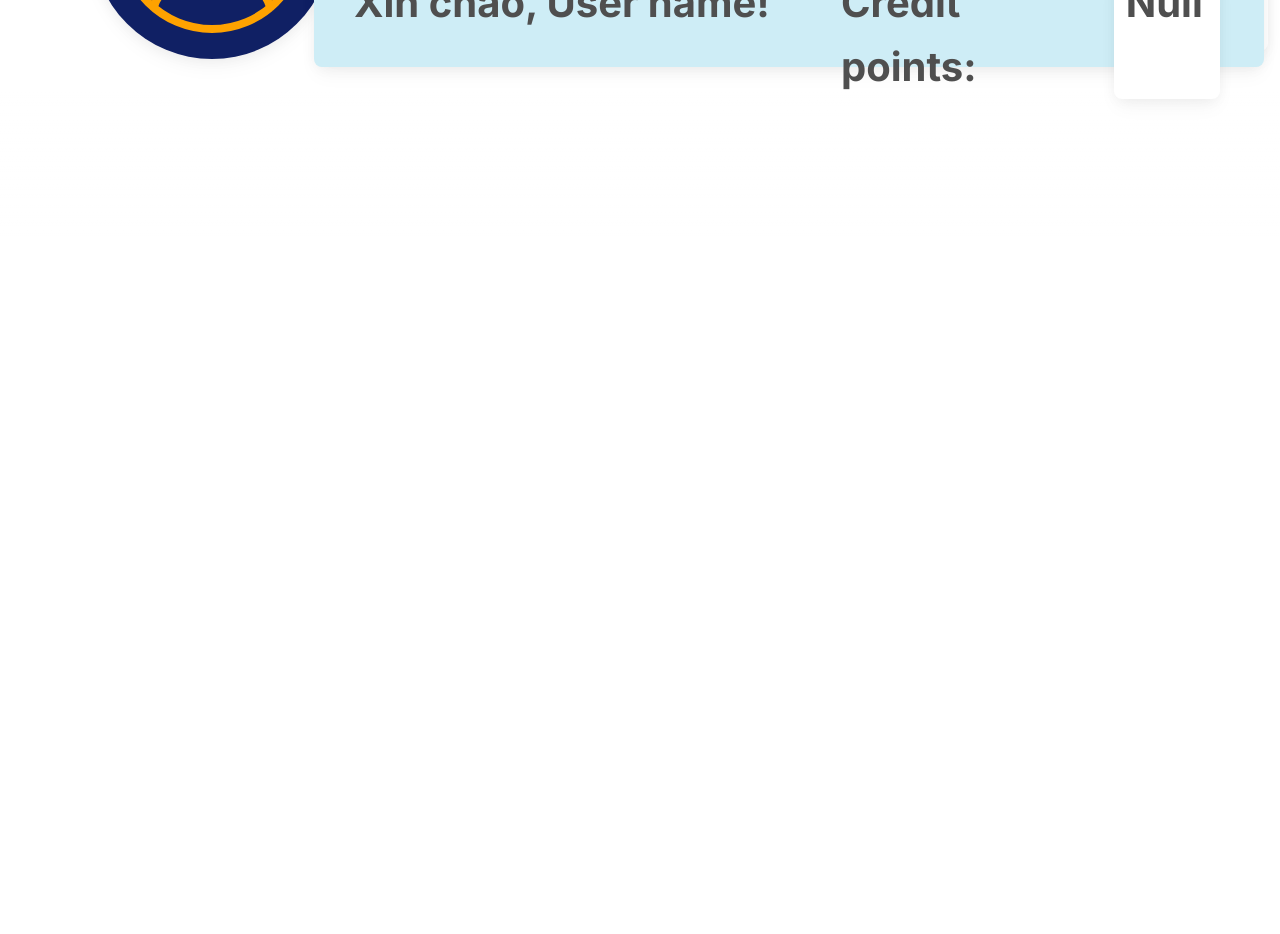
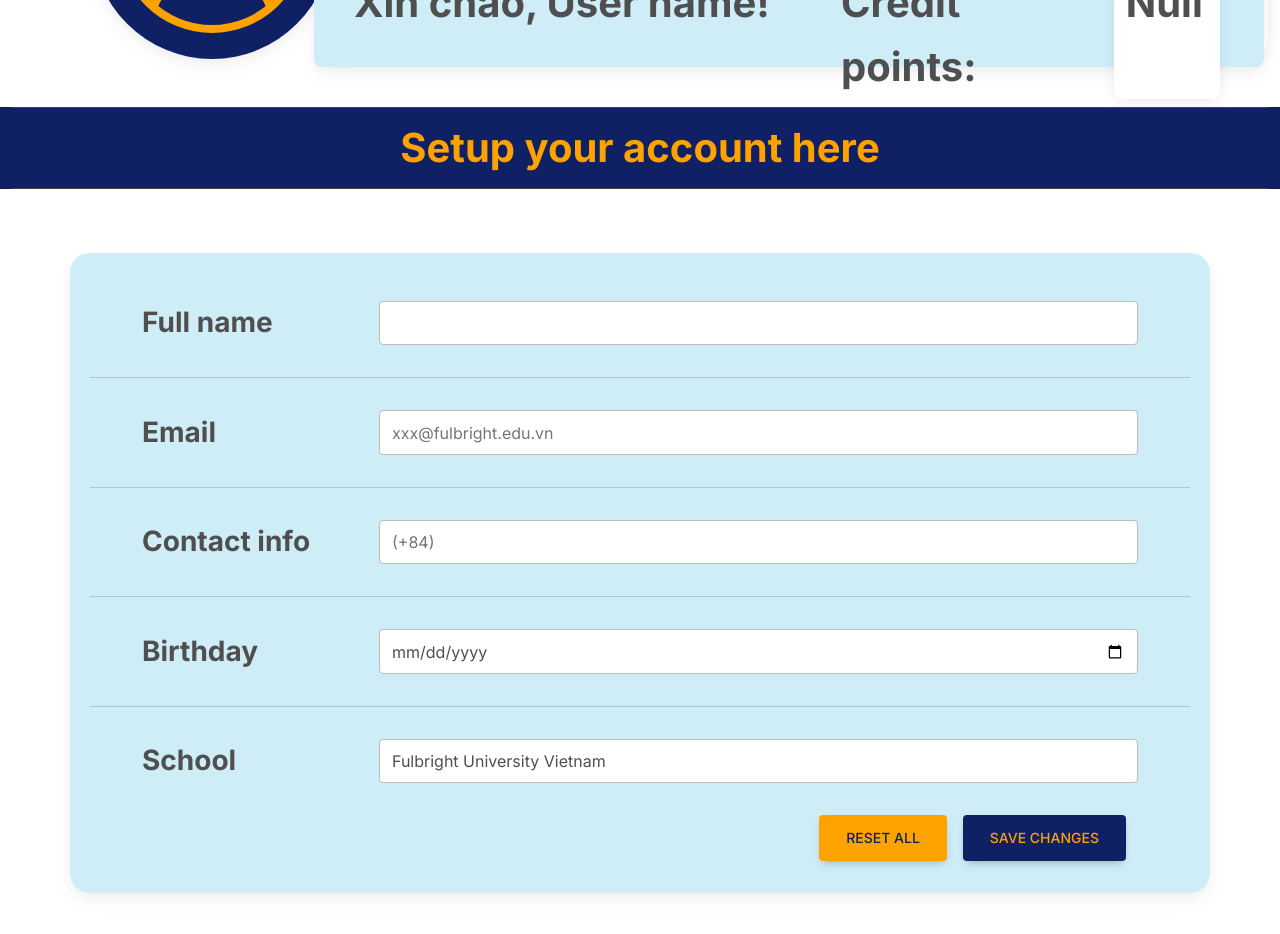
Before and after one commit to FulbrightOneSurvey/OneSurvey-Server, a Next.js app in the folder main-server/: page /account in a window 1280 px wide. Shown: the part 560-1494 px from the top of the page. Before the commit the page ends 800 px from the top, so only its background shows below. Built offline with nearby package versions, Linux system fonts and the light colour scheme.

Commit message:
add account setup page

```diff
--- a/main-server/app/account/page.tsx
+++ b/main-server/app/account/page.tsx
@@ -5,7 +5,7 @@ import {
     MDBBtn,
     MDBContainer,
     MDBCard, MDBCardBody,
-    MDBDropdown, MDBDropdownMenu, MDBDropdownToggle, MDBDropdownItem
+    MDBDropdown, MDBDropdownMenu, MDBDropdownToggle, MDBDropdownItem,
 
 } from 'mdb-react-ui-kit';
 
@@ -111,6 +111,85 @@ export default function AccountPage() {
                 </div>
 
             </div>
+            {/* Account info */}
+
+            <div className='container-fluid' style={{ backgroundColor: '#102064', position: 'relative', color: '#FEA200'}}>
+                <hr className="mx"></hr>
+                <h2 className='d-flex justify-content-center fs-1 fw-bold'>Setup your account here</h2>
+                <hr className="mx"></hr>
+            </div>
+
+            <div className="container py-5 h-100">
+                <div className='row d-flex justify-content-center align-items-center h-100'>
+                    <div className='card' style={{backgroundColor: '#CEEDF6', borderRadius: '20px'}}>
+                        <div className='card-body'>
+                            <div className='row align-items-center pt-4 pb-3'>
+                                <div className='col-md-3 ps-5'>
+                                    <h6 className="mb-0 fs-3 fw-bold">Full name</h6>
+                                </div>
+                                <div className="col-md-9 pe-5">
+                                    <input type="text" className="form-control form-control-lg" />
+                                </div>
+                            </div>
+                            <hr className="mx-n3"></hr>
+
+                            <div className='row align-items-center py-3'>
+                                <div className='col-md-3 ps-5'>
+                                    <h6 className="mb-0 fs-3 fw-bold">Email</h6>
+                                </div>
+                                <div className="col-md-9 pe-5">
+                                    <input type="email" className="form-control form-control-lg" placeholder='xxx@fulbright.edu.vn' required/>
+                                </div>
+                            </div>
+                            <hr className="mx-n3"></hr>
+
+                            <div className='row align-items-center py-3'>
+                                <div className='col-md-3 ps-5'>
+                                    <h6 className="mb-0 fs-3 fw-bold">Contact info</h6>
+                                </div>
+                                <div className="col-md-9 pe-5">
+                                    <input type="tel" className="form-control form-control-lg" placeholder='(+84)' pattern="[0-9]{3}-[0-9]{2}-[0-9]{3}"/>
+                                </div>
+                            </div>
+                            <hr className="mx-n3"></hr>
+
+                            <div className='row align-items-center py-3'>
+                                <div className='col-md-3 ps-5'>
+                                    <h6 className="mb-0 fs-3 fw-bold">Birthday</h6>
+                                </div>
+                                <div className="col-md-9 pe-5">
+                                    <input type="date" className="form-control form-control-lg" placeholder='(+84)'/>
+                                </div>
+                            </div>
+                            <hr className="mx-n3"></hr>
+
+                            <div className='row align-items-center py-3'>
+                                <div className='col-md-3 ps-5'>
+                                    <h6 className="mb-0 fs-3 fw-bold">School</h6>
+                                </div>
+                                <div className="col-md-9 pe-5">
+                                    <select className="select form-control form-control-lg">
+                                        <option value="1" disabled>Choose your university</option>
+                                        <option value="2">Fulbright University Vietnam</option>
+                                        <option value="3">RMIT University Vietnam</option>
+                                        <option value="4">Vietnam National University</option>
+                                        <option value="4">Other</option>
+                                    </select>
+                                </div>
+                            </div>
+                            <div className='d-flex justify-content-end px-5 py-2 pt-3'>
+                                <button type="reset" className="btn btn-lg" style={{backgroundColor: '#FEA200', color: '#102064'}}>Reset all</button>
+                                <button type="submit" className="btn btn-lg ms-3" style={{backgroundColor: '#102064', color: '#FEA200'}}>Save changes</button>
+                            </div>
+                        </div>
+                    </div>
+
+
+                </div>
+
+
+            </div>
+
         </div>
     )
 }
```
Also changed, not shown: 1 other file (tests, documents, lock files or other folders).
